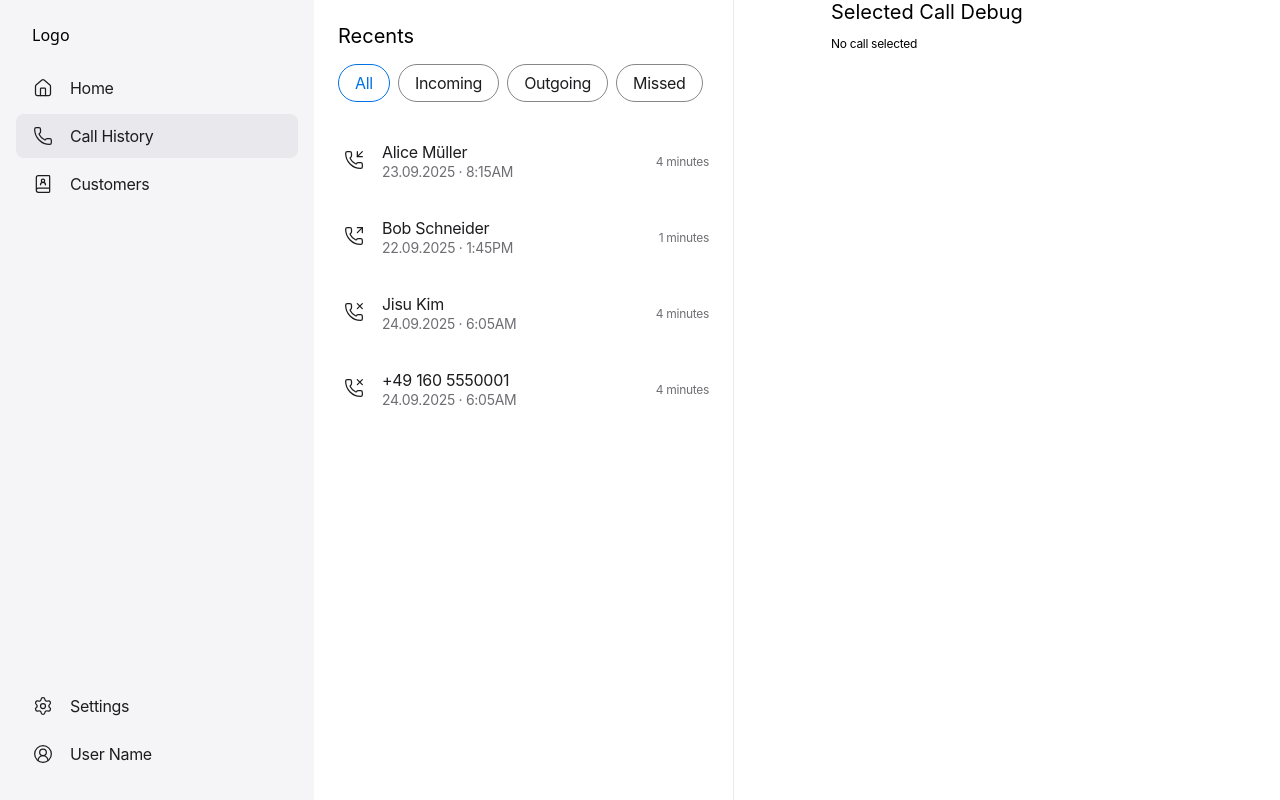
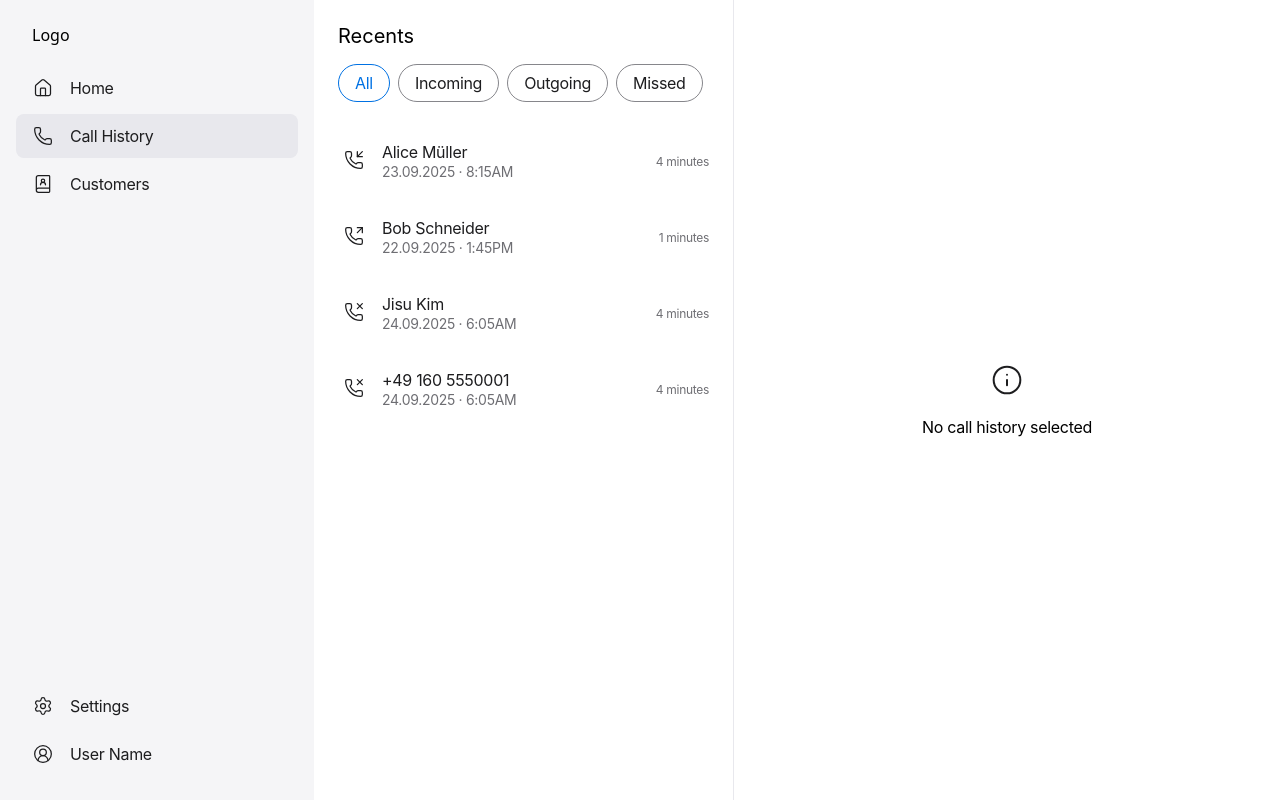
Before and after one commit to JinKim1011/peekly, a React (Vite) app: page /calls in a window 1280 px wide. Built offline with nearby package versions, Linux system fonts and the light colour scheme.

Commit message:
feat: enhance Calls component with loading and error states using State component

```diff
--- a/src/pages/Calls.tsx
+++ b/src/pages/Calls.tsx
@@ -4,15 +4,19 @@ import { CallFilter } from '../components/calls/CallFilter';
 import { useState } from 'react';
 import { designTokens } from '../design-tokens';
 import { TitleWrapper } from '../components/common/TitleWrapper';
+import { State } from '../components/common/State';
 import type { CallDirection } from '../components/types';
 
 
 export default function Calls() {
   const [selectedId, setSelectedId] = useState<string | undefined>(undefined);
+  const [loading] = useState(false);
+  const [error] = useState<string | undefined>(undefined);
 
-  if (!mockCalls.length) {
-    return <div>No calls found</div>;
-  }
+  const stateText =
+    error ? 'Something went wrong. Please try again later'
+      : loading ? 'Please wait...'
+        : !selectedId ? 'No call history selected' : '';
 
   const callsWithContact = mockCalls.map(call => {
     const contact = mockContacts.find(c => c.id === call.contactId);
@@ -76,23 +80,32 @@ export default function Calls() {
           selectedCallId={selectedId}
           onCallSelect={setSelectedId}
           ariaLabel="Call History"
+          loading={loading}
+          error={error}
         />
       </div>
       <div style={{
         maxWidth: 400,
-        margin: '0 auto',
+        margin: 'auto',
         display: 'flex',
         flexDirection: 'column',
         flex: `1 0 0`,
         padding: `0 ${designTokens.spacing.l}`,
       }}>
-        <strong style={designTokens.typography.title3}>Selected Call Debug</strong>
-        <pre style={{
-          ...designTokens.typography.micro,
-          whiteSpace: 'pre-wrap',
-        }}>
-          {selectedCall ? JSON.stringify(selectedCall, null, 2) : 'No call selected'}
-        </pre>
+        {error ? (
+          <State variant="error" title={stateText} />
+        ) : loading ? (
+          <State variant="loading" title={stateText} />
+        ) : selectedCall ? (
+          <pre style={{
+            ...designTokens.typography.micro,
+            whiteSpace: 'pre-wrap',
+          }}>
+            {JSON.stringify(selectedCall, null, 2)}
+          </pre>
+        ) : (
+          <State variant="empty" title={stateText} />
+        )}
       </div>
     </div>
   );
```
